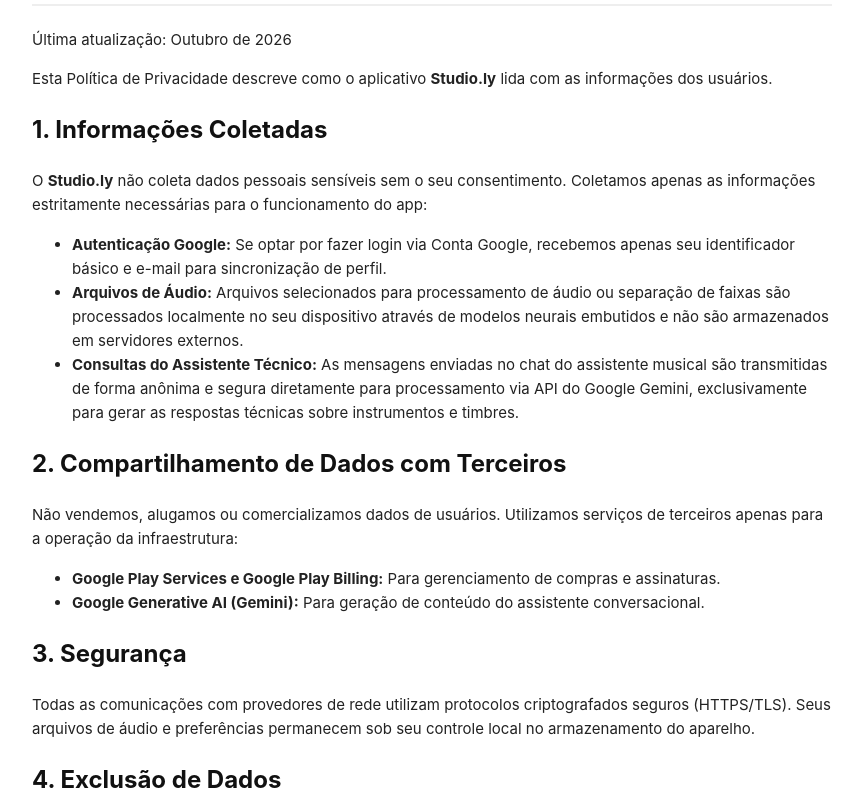
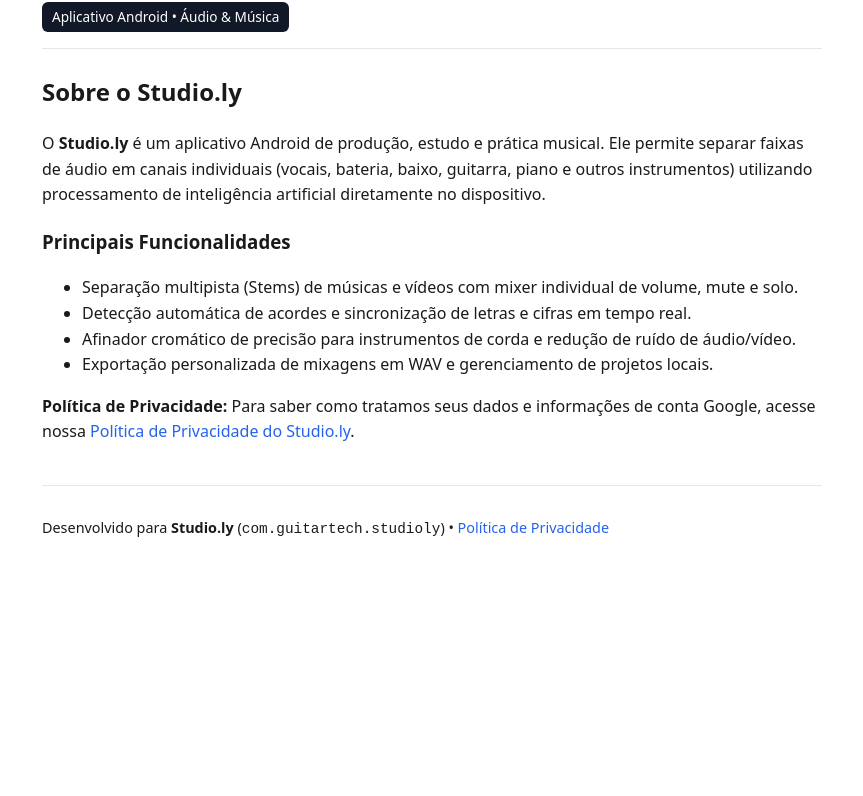
Before and after one commit to marloncunha0808-png/studioly-privacy, a plain HTML site: page index.html in a window 1280 px wide. Shown: the part 97-893 px from the top of the page, without its empty margins (208-1071 px from the left). After the commit the page ends 800 px from the top, so only its background shows below. Drawn offline with Linux system fonts and the light colour scheme.

Commit message:
Update index.html

```diff
--- a/index.html
+++ b/index.html
@@ -1,46 +1,52 @@
 <!DOCTYPE html>
 <html lang="pt-BR">
 <head>
-    <meta charset="UTF-8">
-    <meta name="viewport" content="width=device-width, initial-scale=1.0">
-    <title>Política de Privacidade - Studio.ly</title>
-    <style>
-        body { font-family: -apple-system, BlinkMacSystemFont, "Segoe UI", Roboto, Helvetica, Arial, sans-serif; line-height: 1.6; color: #222; max-width: 800px; margin: 40px auto; padding: 0 20px; }
-        h1, h2 { color: #111; }
-        h1 { border-bottom: 2px solid #eee; padding-bottom: 10px; }
-        p, li { font-size: 15px; }
-    </style>
+  <meta charset="UTF-8" />
+  <meta name="viewport" content="width=device-width, initial-scale=1.0" />
+  <title>Studio.ly — Separação de Stems e Estúdio Musical com IA</title>
+  <style>
+    body { font-family: system-ui, -apple-system, sans-serif; max-width: 780px; margin: 40px auto; padding: 0 20px; line-height: 1.6; color: #1a1a1a; }
+    header { border-bottom: 1px solid #e5e7eb; padding-bottom: 16px; margin-bottom: 24px; }
+    h1 { margin: 0; font-size: 2rem; }
+    .badge { display: inline-block; background: #111827; color: #fff; padding: 4px 10px; border-radius: 6px; font-size: 0.85rem; margin-top: 8px; }
+    footer { margin-top: 40px; padding-top: 16px; border-top: 1px solid #e5e7eb; font-size: 0.9rem; }
+    a { color: #2563eb; text-decoration: none; }
+    a:hover { text-decoration: underline; }
+  </style>
 </head>
 <body>
+  <header>
+    <h1>Studio.ly</h1>
+    <span class="badge">Aplicativo Android • Áudio &amp; Música</span>
+  </header>
 
-<h1>Política de Privacidade do Studio.ly</h1>
-<p>Última atualização: Outubro de 2026</p>
+  <main>
+    <h2>Sobre o Studio.ly</h2>
+    <p>
+      O <strong>Studio.ly</strong> é um aplicativo Android de produção, estudo e prática musical.
+      Ele permite separar faixas de áudio em canais individuais (vocais, bateria, baixo, guitarra, piano e outros instrumentos)
+      utilizando processamento de inteligência artificial diretamente no dispositivo.
+    </p>
 
-<p>Esta Política de Privacidade descreve como o aplicativo <strong>Studio.ly</strong> lida com as informações dos usuários.</p>
+    <h3>Principais Funcionalidades</h3>
+    <ul>
+      <li>Separação multipista (Stems) de músicas e vídeos com mixer individual de volume, mute e solo.</li>
+      <li>Detecção automática de acordes e sincronização de letras e cifras em tempo real.</li>
+      <li>Afinador cromático de precisão para instrumentos de corda e redução de ruído de áudio/vídeo.</li>
+      <li>Exportação personalizada de mixagens em WAV e gerenciamento de projetos locais.</li>
+    </ul>
 
-<h2>1. Informações Coletadas</h2>
-<p>O <strong>Studio.ly</strong> não coleta dados pessoais sensíveis sem o seu consentimento. Coletamos apenas as informações estritamente necessárias para o funcionamento do app:</p>
-<ul>
-    <li><strong>Autenticação Google:</strong> Se optar por fazer login via Conta Google, recebemos apenas seu identificador básico e e-mail para sincronização de perfil.</li>
-    <li><strong>Arquivos de Áudio:</strong> Arquivos selecionados para processamento de áudio ou separação de faixas são processados localmente no seu dispositivo através de modelos neurais embutidos e não são armazenados em servidores externos.</li>
-    <li><strong>Consultas do Assistente Técnico:</strong> As mensagens enviadas no chat do assistente musical são transmitidas de forma anônima e segura diretamente para processamento via API do Google Gemini, exclusivamente para gerar as respostas técnicas sobre instrumentos e timbres.</li>
-</ul>
+    <p>
+      <strong>Política de Privacidade:</strong> Para saber como tratamos seus dados e informações de conta Google, acesse nossa
+      <a href="https://marloncunha0808-png.github.io/studioly-privacy/privacy.html">Política de Privacidade do Studio.ly</a>.
+    </p>
+  </main>
 
-<h2>2. Compartilhamento de Dados com Terceiros</h2>
-<p>Não vendemos, alugamos ou comercializamos dados de usuários. Utilizamos serviços de terceiros apenas para a operação da infraestrutura:</p>
-<ul>
-    <li><strong>Google Play Services e Google Play Billing:</strong> Para gerenciamento de compras e assinaturas.</li>
-    <li><strong>Google Generative AI (Gemini):</strong> Para geração de conteúdo do assistente conversacional.</li>
-</ul>
-
-<h2>3. Segurança</h2>
-<p>Todas as comunicações com provedores de rede utilizam protocolos criptografados seguros (HTTPS/TLS). Seus arquivos de áudio e preferências permanecem sob seu controle local no armazenamento do aparelho.</p>
-
-<h2>4. Exclusão de Dados</h2>
-<p>Você pode excluir os dados salvos localmente a qualquer momento desinstalando o aplicativo ou limpando os dados nas configurações do Android. Caso deseje solicitar a exclusão de qualquer registro associado à sua conta, entre em contato pelo e-mail abaixo.</p>
-
-<h2>5. Contato</h2>
-<p>Para dúvidas sobre esta política, entre em contato através do e-mail de suporte do desenvolvedor na Google Play Store.</p>
-
+  <footer>
+    <p>
+      Desenvolvido para <strong>Studio.ly</strong> (<code>com.guitartech.studioly</code>) •
+      <a href="https://marloncunha0808-png.github.io/studioly-privacy/privacy.html">Política de Privacidade</a>
+    </p>
+  </footer>
 </body>
 </html>
```
